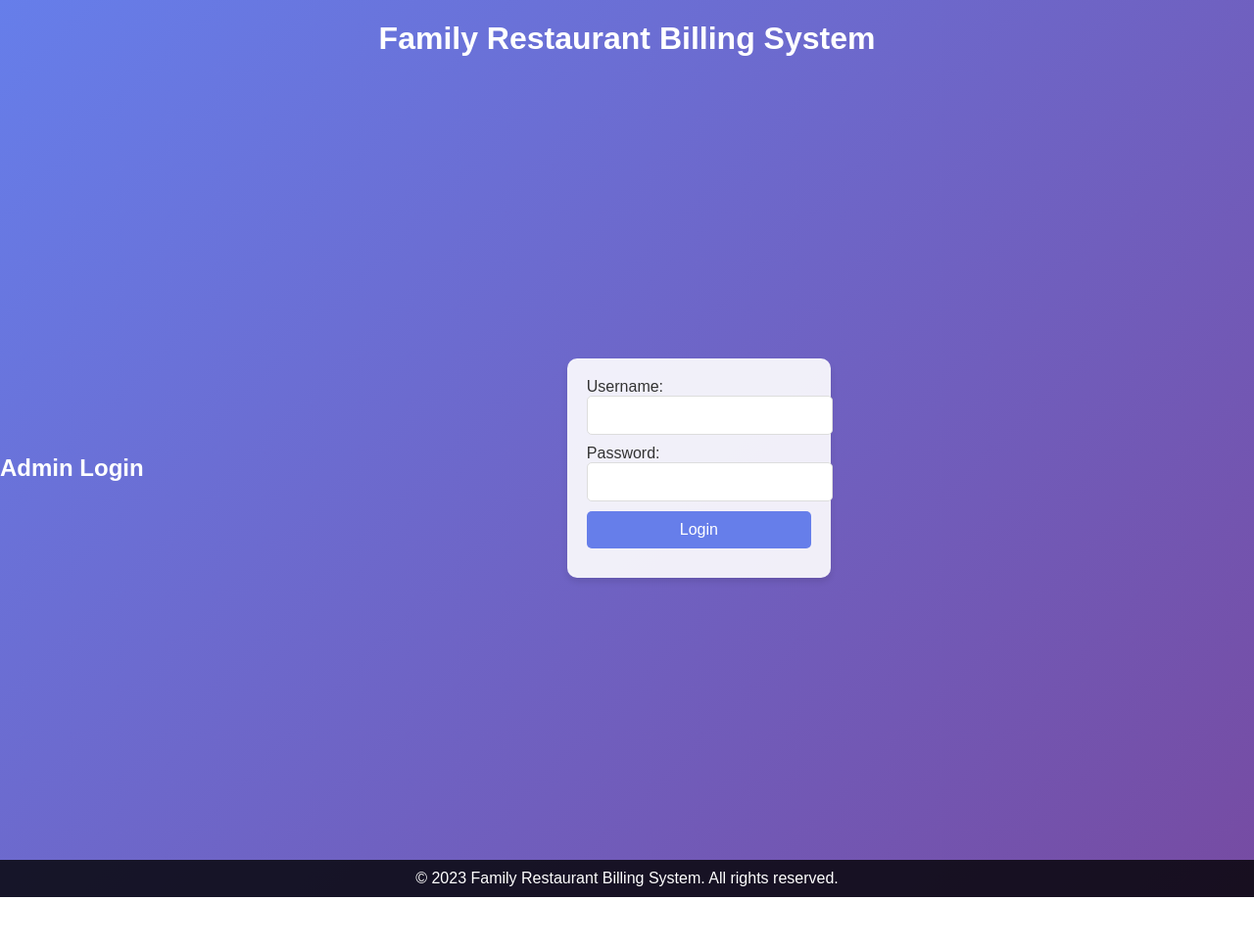
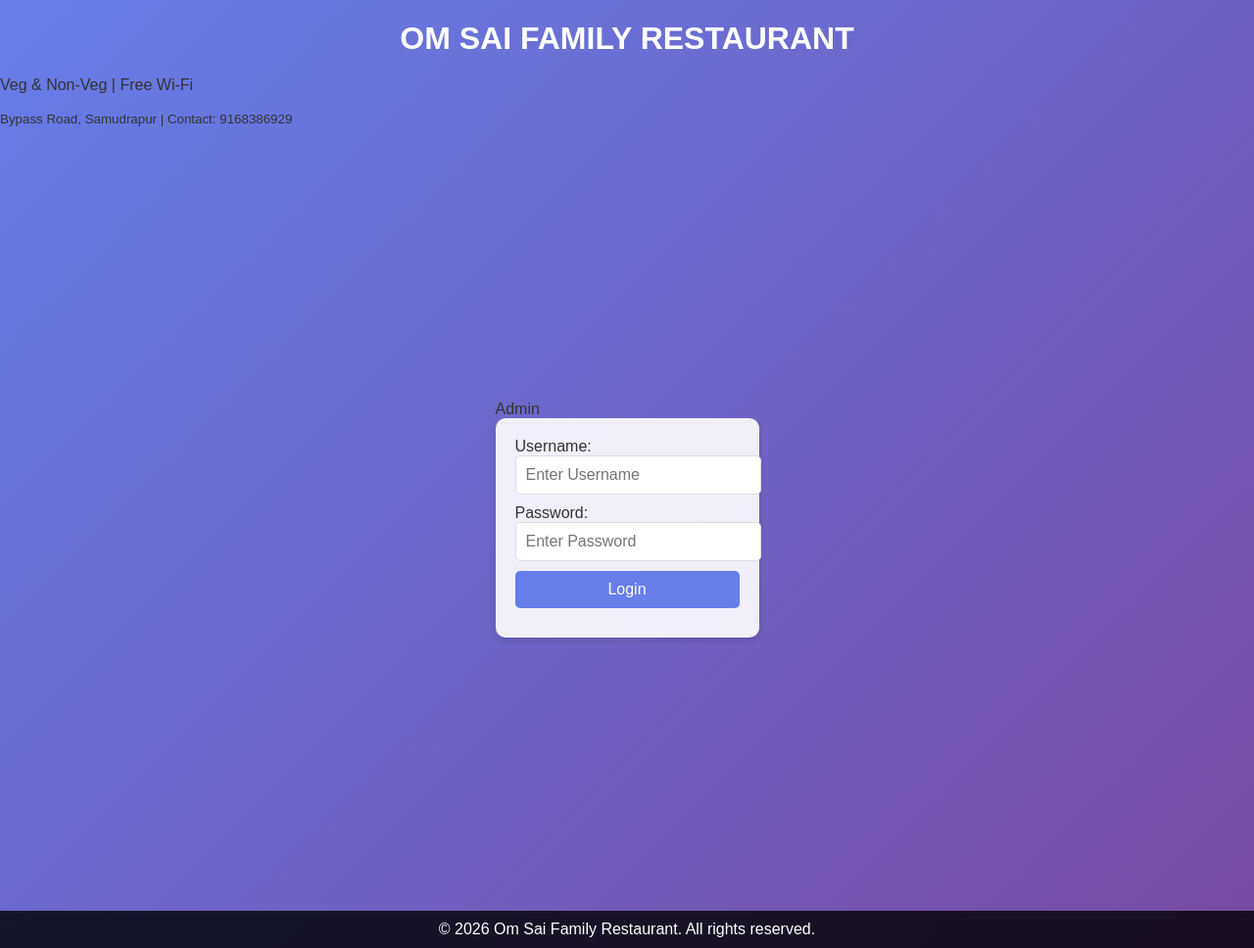
Before and after one commit to SarangDandekar/restaurant-billing, a website: page public/index.html in a window 1280 px wide. Shown: the whole page at 98% size. Before the commit the page ends 916 px from the top, so only its background shows below. Drawn offline with Linux system fonts and the light colour scheme.

Commit message:
Update restaurant name and footer details

```diff
--- a/public/index.html
+++ b/public/index.html
@@ -3,23 +3,27 @@
 <head>
   <meta charset="UTF-8">
   <meta name="viewport" content="width=device-width, initial-scale=1.0">
-  <title>Family Restaurant Billing System</title>
+  <title>Om Sai Family Restaurant - Billing</title>
   <link rel="stylesheet" href="styles.css">
 </head>
 <body>
   <header>
-    <h1>Family Restaurant Billing System</h1>
+    <h1>OM SAI FAMILY RESTAURANT</h1>
+    <p>Veg & Non-Veg | Free Wi-Fi</p>
+    <small>Bypass Road, Samudrapur | Contact: 9168386929</small>
   </header>
 
   <div id="login-page">
-    <h2>Admin Login</h2>
+    <div class="login-container">
+      <div class="admin-header">Admin</div>
       <form id="login-form">
         <label for="username">Username:</label>
-      <input type="text" id="username" required>
+        <input type="text" id="username" placeholder="Enter Username" required>
         <label for="password">Password:</label>
-      <input type="password" id="password" required>
+        <input type="password" id="password" placeholder="Enter Password" required>
         <button type="submit">Login</button>
       </form>
+    </div>
   </div>
 
   <div id="main-page" style="display: none;">
@@ -45,7 +49,7 @@
       <h2>Billing</h2>
       <button id="add-item-btn">Add Item to Bill</button>
       <div id="selected-items"></div>
-      <p>Total: ₹<span id="total">0.00</span></p>
+      <p>Total: Rs. <span id="total">0.00</span></p>
       <form id="billing-form">
         <label for="customer-phone">Customer Phone:</label>
         <input type="text" id="customer-phone" required>
@@ -61,10 +65,10 @@
     </section>
   </div>
 
+  <footer>
+    <p>&copy; 2026 Om Sai Family Restaurant. All rights reserved.</p>
+  </footer>
+
   <script src="script.js"></script>
-
-  <footer>
-    <p>&copy; 2023 Family Restaurant Billing System. All rights reserved.</p>
-  </footer>
 </body>
 </html>
```
Lines whose indentation alone changed are shown as unchanged.
